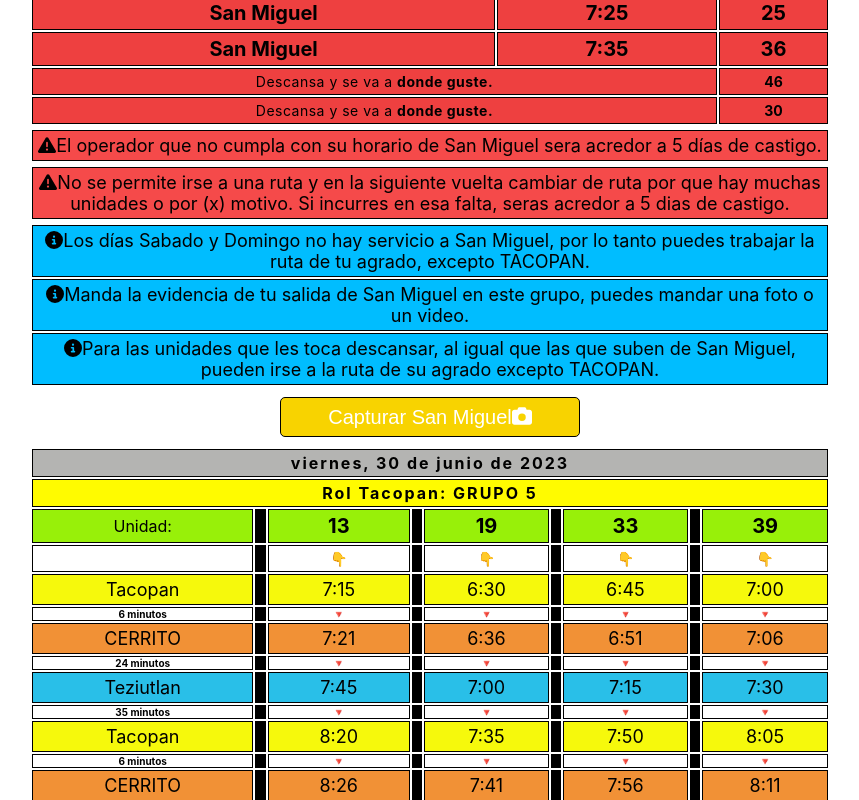
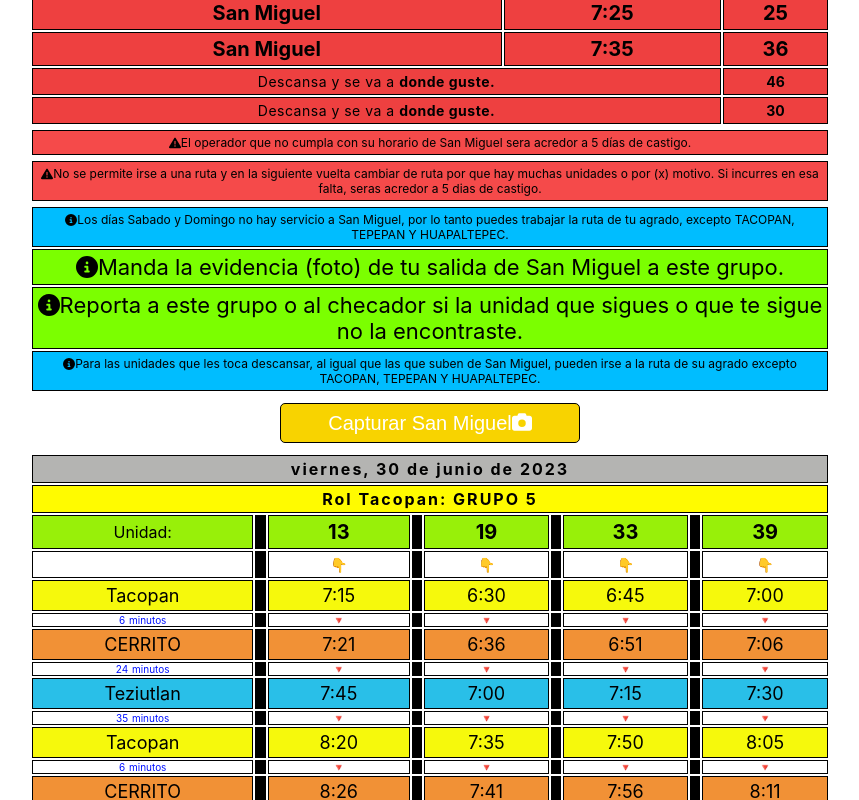
Before and after one commit to ingeabraham23/horarios, a React (Vite) app: page /#/secundaria in a window 1280 px wide. Shown: the part 1020-1820 px from the top of the page, without its empty margins (210-1069 px from the left). Built offline with nearby package versions, Linux system fonts and the light colour scheme.

Commit message:
cambio de grupo unidad 37 y 3

```diff
--- a/src/components/Principal.jsx
+++ b/src/components/Principal.jsx
@@ -16,11 +16,11 @@ function Principal() {
   const [fechaSeleccionada, setFechaSeleccionada] = useState(fechaActual); // Estado para la fecha seleccionada en el DatePicker, se inicializa con la fecha en que se esta ejecutando la aplicación
 
   const [grupos, setGrupos] = useState([
-    { nombre: "GRUPO 7", numeros: [7, 8, 18, 42, 3, 15] },
+    { nombre: "GRUPO 7", numeros: [7, 8, 18, 37, 42, 15] },
     { nombre: "GRUPO 6", numeros: [6, 14, 22, 29, 41] },
     { nombre: "GRUPO 5", numeros: [13, 19, 33, 39, 47, 5] },
     { nombre: "GRUPO 4", numeros: [4, 12, 20, 31] },
-    { nombre: "GRUPO 3", numeros: [11, 28, 37, 38] },
+    { nombre: "GRUPO 3", numeros: [3, 11, 28, 38] },
     { nombre: "GRUPO 2", numeros: [10, 27, 34, 40, 2] },
     { nombre: "GRUPO 1", numeros: [1, 9, 25, 36, 46, 30] },
     { nombre: "GRUPO 8", numeros: [16, 21, 24, 35, 43] },
--- a/src/components/Secundaria.jsx
+++ b/src/components/Secundaria.jsx
@@ -16,11 +16,11 @@ function Secundaria() {
   const [fechaSeleccionada, setFechaSeleccionada] = useState(fechaActual); // Estado para la fecha seleccionada en el DatePicker, se inicializa con la fecha en que se esta ejecutando la aplicación
 
   const [grupos, setGrupos] = useState([
-    { nombre: "GRUPO 7", numeros: [7, 8, 18, 42, 3, 15] },
+    { nombre: "GRUPO 7", numeros: [7, 8, 18, 37, 42, 15] },
     { nombre: "GRUPO 6", numeros: [6, 14, 22, 29, 41] },
     { nombre: "GRUPO 5", numeros: [13, 19, 33, 39, 47, 5] },
     { nombre: "GRUPO 4", numeros: [4, 12, 20, 31] },
-    { nombre: "GRUPO 3", numeros: [11, 28, 37, 38] },
+    { nombre: "GRUPO 3", numeros: [3, 11, 28, 38] },
     { nombre: "GRUPO 2", numeros: [10, 27, 34, 40, 2] },
     { nombre: "GRUPO 1", numeros: [1, 9, 25, 36, 46, 30] },
     { nombre: "GRUPO 8", numeros: [16, 21, 24, 35, 43] },
--- a/src/components/tabla.jsx
+++ b/src/components/tabla.jsx
@@ -377,7 +377,7 @@ function Tabla({ grupos, fecha }) {
           <tr>
             <td
               style={{ backgroundColor: "#F54A4A" }}
-              className="celda-tacopan-detalle"
+              className="celda-sanmiguelchica-detalle"
               colSpan={3}
             >
               <FontAwesomeIcon icon={faTriangleExclamation}></FontAwesomeIcon>
@@ -391,7 +391,7 @@ function Tabla({ grupos, fecha }) {
           <tr>
             <td
               style={{ backgroundColor: "#F54A4A" }}
-              className="celda-tacopan-detalle"
+              className="celda-sanmiguelchica-detalle"
               colSpan={3}
             >
               <FontAwesomeIcon icon={faTriangleExclamation}></FontAwesomeIcon>
@@ -406,35 +406,42 @@ function Tabla({ grupos, fecha }) {
           <tr>
             <td
               style={{ backgroundColor: "#00BDFF" }}
-              className="celda-tacopan-detalle"
+              className="celda-sanmiguelchica-detalle"
               colSpan={3}
             >
               <FontAwesomeIcon icon={faCircleInfo}></FontAwesomeIcon>
               Los días Sabado y Domingo no hay servicio a San Miguel, por lo
-              tanto puedes trabajar la ruta de tu agrado, excepto TACOPAN.
+              tanto puedes trabajar la ruta de tu agrado, excepto TACOPAN, TEPEPAN Y HUAPALTEPEC.
+            </td>
+          </tr>
+          <tr>
+            <td
+              className="celda-sanmiguelgrande-detalle"
+              colSpan={9}
+            >
+              <FontAwesomeIcon icon={faCircleInfo}></FontAwesomeIcon>
+              Manda la evidencia (foto) de tu salida de San Miguel a este grupo.
+            </td>
+          </tr>
+          <tr>
+            <td
+              className="celda-sanmiguelgrande-detalle"
+              colSpan={9}
+            >
+              <FontAwesomeIcon icon={faCircleInfo}></FontAwesomeIcon>
+              Reporta a este grupo o al checador si la unidad que sigues o que te sigue no la encontraste.
             </td>
           </tr>
           <tr>
             <td
               style={{ backgroundColor: "#00BDFF" }}
-              className="celda-tacopan-detalle"
-              colSpan={9}
-            >
-              <FontAwesomeIcon icon={faCircleInfo}></FontAwesomeIcon>
-              Manda la evidencia de tu salida de San Miguel en este grupo,
-              puedes mandar una foto o un video.
-            </td>
-          </tr>
-          <tr>
-            <td
-              style={{ backgroundColor: "#00BDFF" }}
-              className="celda-tacopan-detalle"
+              className="celda-sanmiguelchica-detalle"
               colSpan={3}
             >
               <FontAwesomeIcon icon={faCircleInfo}></FontAwesomeIcon>
               Para las unidades que les toca descansar, al igual que las que
               suben de San Miguel, pueden irse a la ruta de su agrado excepto
-              TACOPAN.
+              TACOPAN, TEPEPAN Y HUAPALTEPEC.
             </td>
           </tr>
         </tfoot>
--- a/src/estilos.css
+++ b/src/estilos.css
@@ -20,6 +20,29 @@
   margin: 3px; /* Espacio externo */
 }
 
+.celda-sanmiguelgrande-detalle {
+  color: rgb(0, 0, 0); /* Color del texto */
+  border: 1px solid rgb(0, 0, 0); /* Borde */
+  font-size: 22px; /* Tamaño de fuente */
+  /* font-weight: bold;         /* Peso de la fuente */
+  background-color: #7bff00;
+  text-align: center; /* Alineación del texto */
+  vertical-align: middle; /* Alineación vertical */
+  padding: 4px; /* Espacio interno */
+  margin: 3px; /* Espacio externo */
+}
+
+.celda-sanmiguelchica-detalle {
+  color: rgb(0, 0, 0); /* Color del texto */
+  border: 1px solid rgb(0, 0, 0); /* Borde */
+  font-size: 12px; /* Tamaño de fuente */
+  /*font-weight: bold;         /* Peso de la fuente */
+  text-align: center; /* Alineación del texto */
+  vertical-align: middle; /* Alineación vertical */
+  padding: 4px; /* Espacio interno */
+  margin: 3px; /* Espacio externo */
+}
+
 .celda-tacopan-unidad {
   color: rgb(0, 0, 0); /* Color del texto */
   border: 1px solid rgb(0, 0, 0); /* Borde */
@@ -32,10 +55,10 @@
 }
 
 .celda-flechas {
-  color: rgb(0, 0, 0); /* Color del texto */
+  color: rgb(0, 17, 255); /* Color del texto */
   border: 1px solid rgb(0, 0, 0); /* Borde */
   font-size: 10px; /* Tamaño de fuente */
-  font-weight: bold;         /* Peso de la fuente */
+  word-spacing: 1px;
   text-align: center; /* Alineación del texto */
   vertical-align: middle; /* Alineación vertical */
   padding: 0px; /* Espacio interno */
@@ -245,6 +268,7 @@ input[type="text"]:focus {
 .pie-tacopan-unidad {
   color: rgb(255, 255, 255); /* Color del texto */
   border: 1px solid rgb(0, 0, 0); /* Borde */
+  word-spacing: 2px;
   font-size: 12px; /* Tamaño de fuente */
   background-color: #555555;
   padding: 4px; /* Espacio interno */
```
